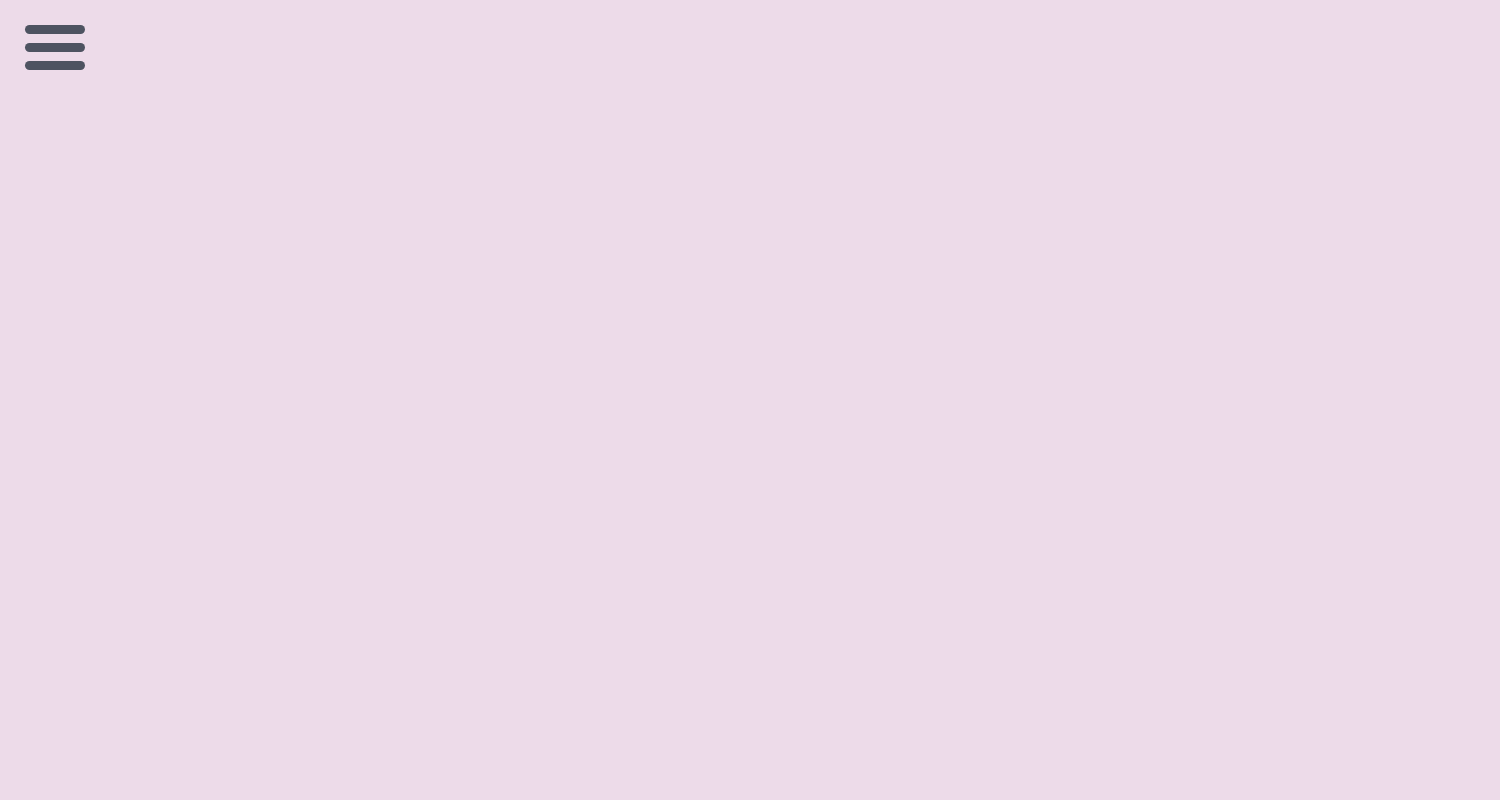
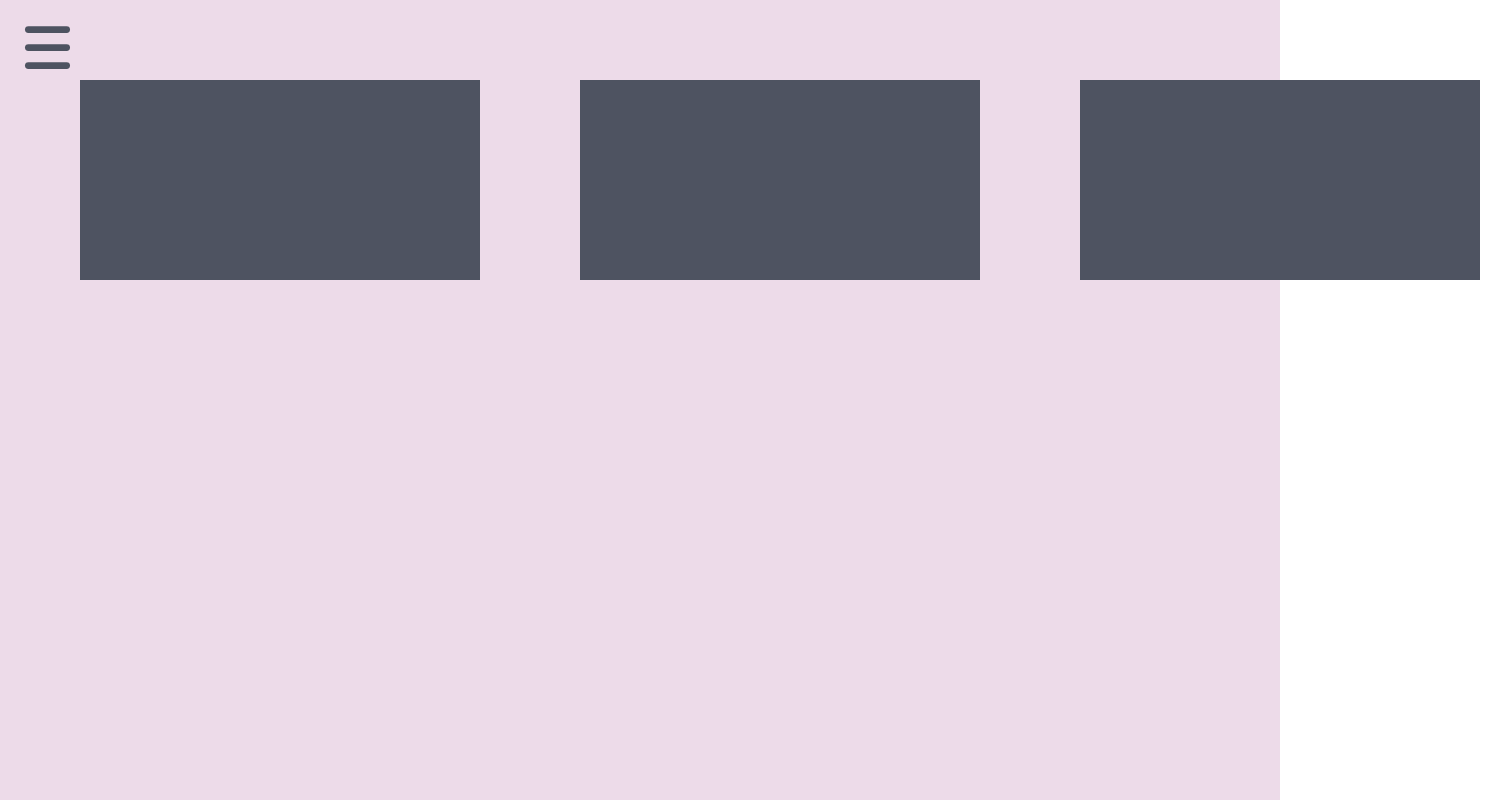
Before and after one commit to thiagoDOTjpeg/gestao-financeira, a React (Create React App) app: page / in a window 1280 px wide. Shown: the whole page, 1500 px wide, since content can reach past the window. Built offline with nearby package versions, Linux system fonts and the light colour scheme.

Commit message:
arrumando designs

```diff
--- a/src/App.tsx
+++ b/src/App.tsx
@@ -4,11 +4,10 @@ import "./css/appStyle.css";
 
 function App() {
   return (
-    <>
+    <div id="main">
       <Sidebar />
-
       <Dashboard />
-    </>
+    </div>
   );
 }
 
--- a/src/Components/Dashboard/Dashboard.tsx
+++ b/src/Components/Dashboard/Dashboard.tsx
@@ -3,7 +3,9 @@ import style from "./dashboardStyle.module.scss";
 
 export const Dashboard: React.FC = () => {
   return (
-    <div>
+    <div id={style.chart_container}>
+      <div id={style.graphic_chart}></div>
+      <div id={style.graphic_chart}></div>
       <div id={style.graphic_chart}></div>
     </div>
   );
--- a/src/Components/Dashboard/dashboardStyle.module.scss
+++ b/src/Components/Dashboard/dashboardStyle.module.scss
@@ -0,0 +1,13 @@
+#chart_container {
+  display: flex;
+
+  #graphic_chart {
+    margin: 20px;
+    margin-top: 5rem;
+    margin-left: 5rem;
+
+    background-color: #4e5361;
+    height: 200px;
+    width: 400px;
+  }
+}
--- a/src/Components/Sidebar/Sidebar.tsx
+++ b/src/Components/Sidebar/Sidebar.tsx
@@ -1,25 +1,30 @@
-import React, { FormEvent, MouseEventHandler, useRef, useState } from "react";
+import React, { FormEvent, useRef } from "react";
 import style from "./sidebarStyle.module.scss";
 import logoImg from "../../assets/logo.png";
 
 export const Sidebar: React.FC = () => {
-  const containerRef = useRef<HTMLDivElement>(null);
-  const menuRef = useRef<HTMLDivElement>(null);
-  const [isClosed, setIsClosed] = useState(true);
+  const containerSidebar = useRef<HTMLDivElement>(null);
+  const menuButton = useRef<HTMLDivElement>(null);
 
   function handleOnClickMenu(event: FormEvent) {
     event.preventDefault();
-    menuRef.current?.classList.toggle(style.open);
-    containerRef.current?.classList.toggle(style.container_open);
+    menuButton.current?.classList.toggle(style.open);
+    containerSidebar.current?.classList.toggle(style.menu_open);
   }
 
   return (
-    <div id={style.main_container}>
-      <div id={style.container_sidebar} ref={containerRef}>
-        <aside id={style.sidebar}>
-          <img src={logoImg} alt="" />
-          <h1>Gestão Financeira</h1>
+    <div id={style.sidebar}>
+      <div id={style.nav_icon} onClick={handleOnClickMenu} ref={menuButton}>
+        <span></span>
+        <span></span>
+        <span></span>
+      </div>
 
+      <div id={style.sidebar_content} ref={containerSidebar}>
+        <img src={logoImg} alt="" />
+        <h1>Gestão Financeira</h1>
+
+        <div id={style.sidebar_menu_list}>
           <ul>
             <li>
               <a
@@ -52,16 +57,22 @@ export const Sidebar: React.FC = () => {
               </a>
             </li>
           </ul>
-        </aside>
+        </div>
       </div>
-      <div id={style.nav_icon} onClick={handleOnClickMenu} ref={menuRef}>
-        <span></span>
-        <span></span>
-        <span></span>
-      </div>
-      {/* <button onClick={handleOnClick}>
-        {isClosed ? "Mostrar Barra de Navegação" : "Fechar Barra de Navegação"}
-      </button> */}
     </div>
+
+    // <div id={style.main_container}>
+    //   <div id={style.container_sidebar} ref={containerRef}>
+    //     <aside id={style.sidebar}>
+    //       <img src={logoImg} alt="" />
+    //       <h1>Gestão Financeira</h1>
+
+    //       <div id={style.menu_list}>
+
+    //       </div>
+    //     </aside>
+    //   </div>
+
+    // </div>
   );
 };
--- a/src/Components/Sidebar/sidebarStyle.module.scss
+++ b/src/Components/Sidebar/sidebarStyle.module.scss
@@ -1,51 +1,87 @@
-#main_container {
+// #main_container {
+//   display: flex;
+
+//   #container_sidebar {
+//     margin: 0 0 0 -250px;
+//     width: 250px;
+//     height: 100dvh;
+//     background-color: #4e5361;
+
+//     transition: margin 0.5s;
+
+//     #sidebar {
+//       display: flex;
+//       width: 250px;
+//       flex-direction: column;
+//       align-items: center;
+
+//       h1 {
+//         padding-top: 1rem;
+//         color: #eddbe9;
+//       }
+
+//       img {
+//         padding-top: 5rem;
+//         width: 100px;
+//       }
+
+//       ul {
+//         display: flex;
+//         flex-direction: column;
+//         gap: 2rem;
+
+//         padding-top: 5rem;
+//         li {
+//           list-style: none;
+
+//           a {
+//             text-decoration: none;
+//             color: #eddbe9;
+//           }
+//         }
+//       }
+//     }
+//   }
+
+//   #container_sidebar.container_open {
+//     margin: 0;
+//   }
+// }
+
+#sidebar {
   display: flex;
-
-  #container_sidebar {
-    display: block;
-    top: 0px;
-    left: 0px;
-    margin: 0 0 0 -250px;
-    width: 250px;
-    height: 100dvh;
+  flex-direction: column;
+  gap: 2rem;
+  #sidebar_content.menu_open {
+    margin: 0;
+  }
+  #sidebar_content {
+    display: flex;
+    flex-direction: column;
+    align-items: center;
+    gap: 2rem;
+    margin: 0 0 0 -270px;
+    width: 270px;
+    height: 100vh;
     background-color: #4e5361;
 
     transition: margin 0.5s;
-
-    #x_img {
-      display: flex;
-      justify-content: end;
-      padding: 1rem;
     img {
-        width: 50px;
+      margin-top: 5rem;
+      width: 150px;
+    }
+    h1 {
+      color: #eddbe9;
     }
   }
 
-    #sidebar {
-      display: flex;
-      width: 250px;
-      flex-direction: column;
-      align-items: center;
-
-      h1 {
-        padding-top: 1rem;
-        color: #eddbe9;
-      }
-
-      img {
-        padding-top: 5rem;
-        width: 100px;
-      }
-
+  #sidebar_menu_list {
     ul {
       display: flex;
       flex-direction: column;
-        gap: 2rem;
-
-        padding-top: 5rem;
+      gap: 2.5rem;
       li {
         list-style: none;
-
         a {
           text-decoration: none;
           color: #eddbe9;
@@ -53,13 +89,6 @@
       }
     }
   }
-  }
-
-  #container_sidebar.container_open {
-    margin: 0;
-  }
-}
-
   #nav_icon {
     margin-top: 25px;
     margin-left: 25px;
@@ -72,16 +101,17 @@
     cursor: pointer;
 
     span {
-    display: block;
+      display: flex;
       position: absolute;
       height: 9px;
-    width: 100%;
+      width: 60px;
       background: #4e5361;
       border-radius: 9px;
       opacity: 1;
       left: 0;
 
       transform: rotate(0deg);
+      transform: scale(0.75);
       transition: 0.5s ease-in-out;
     }
   }
@@ -121,3 +151,4 @@
       left: 8px;
     }
   }
+}
--- a/src/css/appStyle.css
+++ b/src/css/appStyle.css
@@ -5,6 +5,10 @@
 }
 
 body {
-  background-color: #eddbe9;
   font-family: "Concert One", sans-serif;
 }
+
+#main {
+  display: flex;
+  background-color: #eddbe9;
+}
```
Lines whose indentation alone changed are shown as unchanged.
